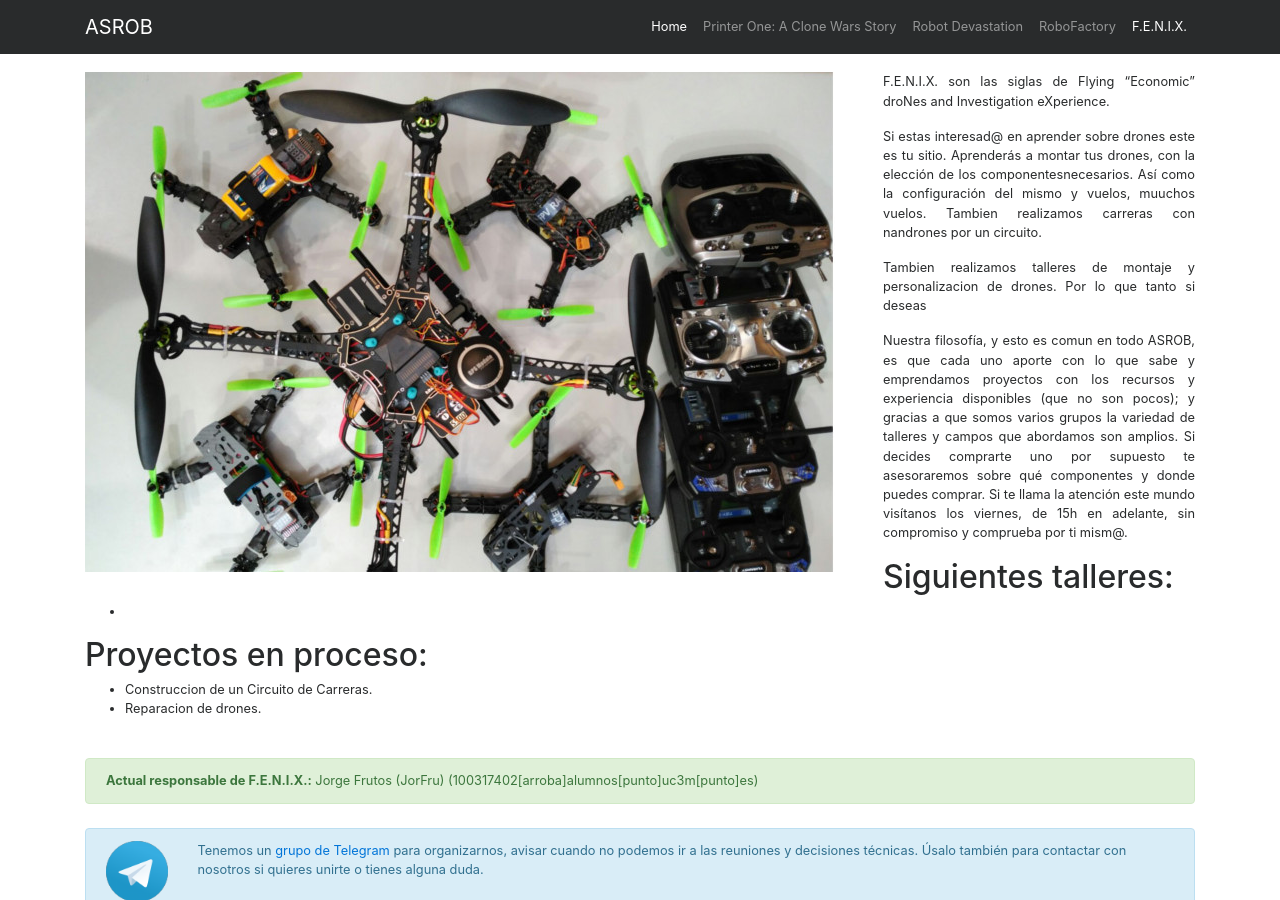
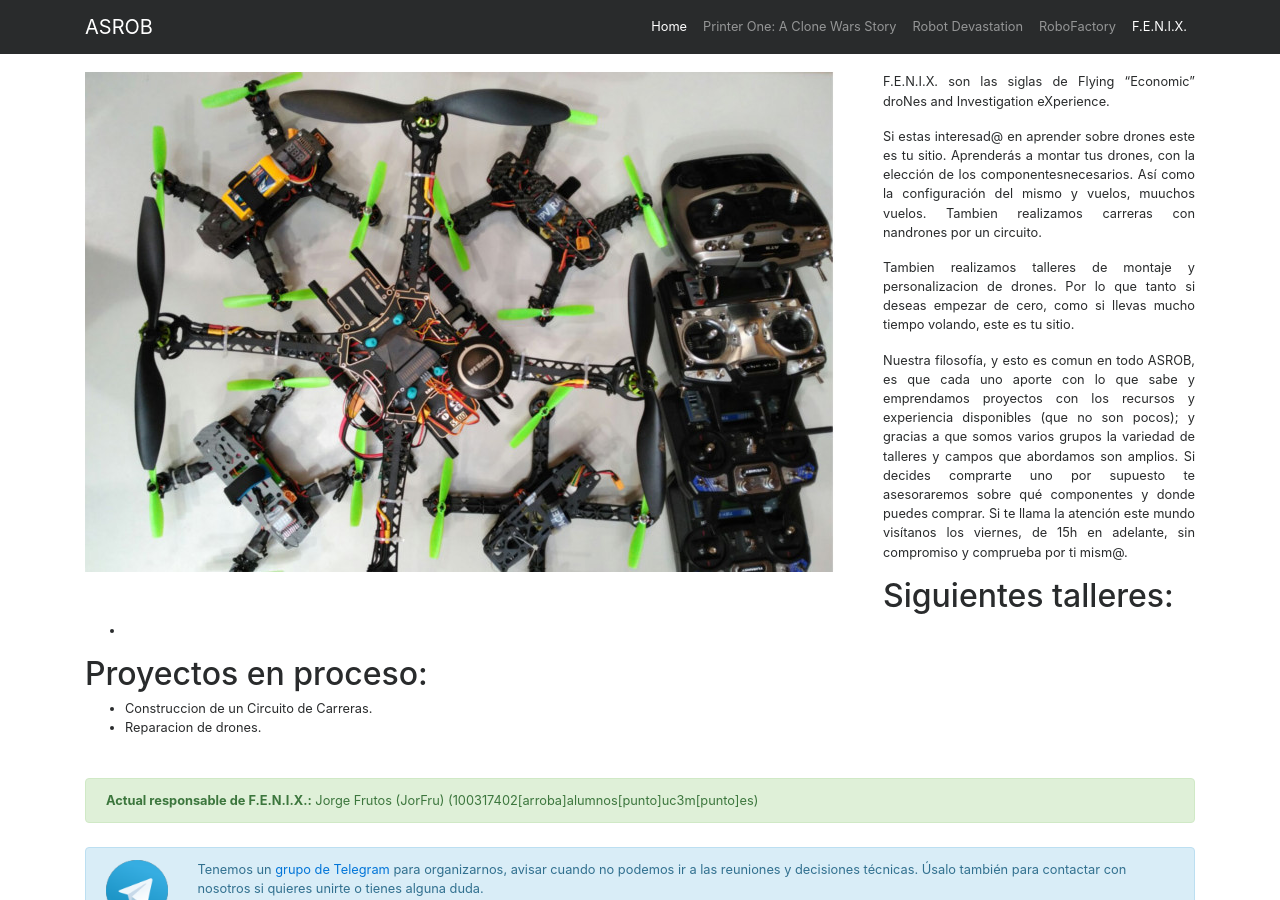
Before and after one commit to asrob-uc3m/asrob-uc3m.github.io, a Jekyll site: the page built from _workgroups/2018-10-02-fenix.markdown, in a window 1280 px wide and 900 px high, scrolled down 655 px. Built offline with Jekyll 4.4.1, drawn with Linux system fonts in a browser that asks for light colours.

Commit message:
Update 2018-10-02-fenix.markdown

```diff
--- a/_workgroups/2018-10-02-fenix.markdown
+++ b/_workgroups/2018-10-02-fenix.markdown
@@ -18,7 +18,7 @@ F.E.N.I.X. son las siglas de Flying "Economic" droNes and Investigation eXperien
 
 Si estas interesad@ en aprender sobre drones este es tu sitio. Aprenderás a montar tus drones, con la elección de los componentesnecesarios. Así como la configuración del mismo y vuelos, muuchos vuelos. Tambien realizamos carreras con nandrones por un circuito.
 
-Tambien realizamos talleres de montaje y personalizacion de drones. Por lo que tanto si deseas
+Tambien realizamos talleres de montaje y personalizacion de drones. Por lo que tanto si deseas empezar de cero, como si llevas mucho tiempo volando, este es tu sitio.
 
 Nuestra filosofía, y esto es comun en todo ASROB, es que cada uno aporte con lo que sabe y emprendamos proyectos con los recursos y experiencia disponibles (que no son pocos); y gracias a que somos varios grupos la variedad de talleres y campos que abordamos son amplios. Si decides comprarte uno por supuesto te asesoraremos sobre qué componentes y donde puedes comprar. Si te llama la atención este mundo visítanos los viernes, de 15h en adelante, sin compromiso y comprueba por ti mism@.
 
```
